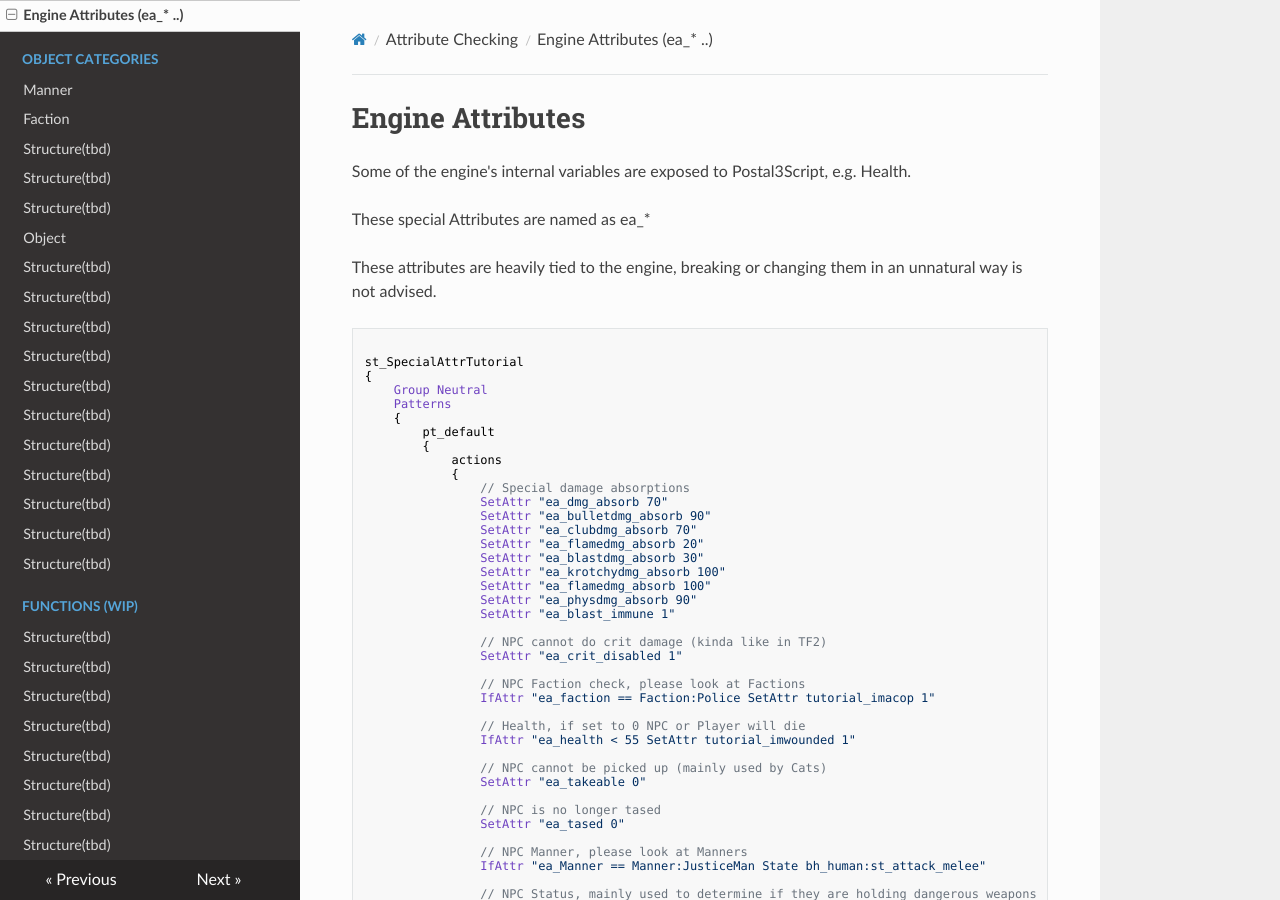
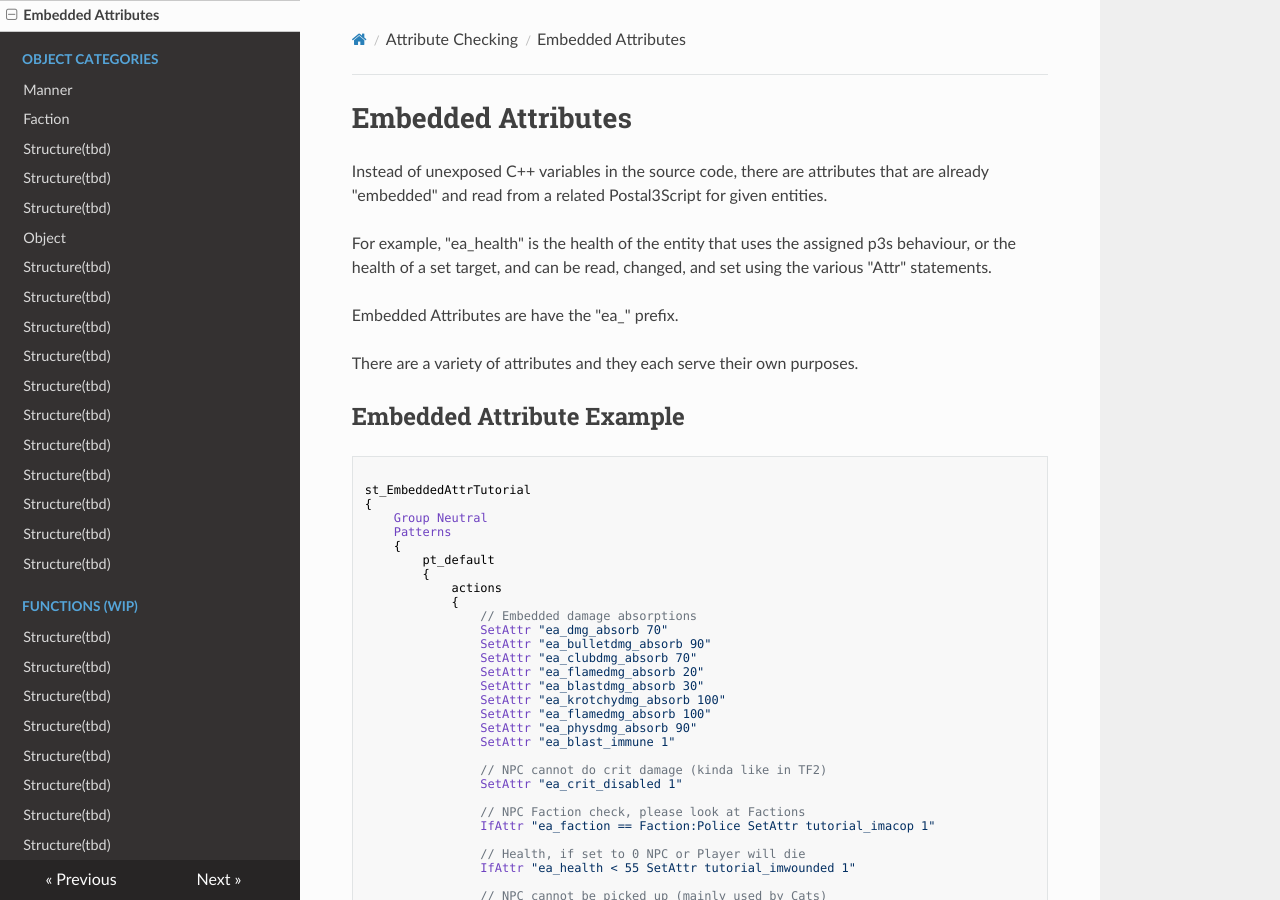
Before and after one commit to WhackJobInt/postal3scriptdocs, an MkDocs documentation site: the page built from docs/embedattributes.md, in a window 1280 px wide and 900 px high. Built offline with MkDocs 1.6.1, drawn with Linux system fonts in a browser that asks for light colours; nearby versions of some CDN libraries.

Commit message:
Update embed attributes page...

```diff
--- a/docs/spclattributes.md
+++ b/docs/embedattributes.md
@@ -1,9 +1,12 @@
-# Engine Attributes
-<p>Some of the engine's internal variables are exposed to Postal3Script, e.g. Health.
-<p>These special Attributes are named as ea_*
-<p>These attributes are heavily tied to the engine, breaking or changing them in an unnatural way is not advised.
+# Embedded Attributes
+<p>Instead of unexposed C++ variables in the source code, there are attributes that are already "embedded" and read from a related Postal3Script for given entities.
+<p>For example, "ea_health" is the health of the entity that uses the assigned p3s behaviour, or the health of a set target, and can be read, changed, and set using the various "Attr" statements.
+<p>Embedded Attributes are have the "ea_" prefix.
+<p>There are a variety of attributes and they each serve their own purposes.
+
+<h2>Embedded Attribute Example</h2>
 <pre><code class="language-js">
-st_SpecialAttrTutorial
+st_EmbeddedAttrTutorial
 {
 	Group Neutral
 	Patterns
@@ -12,7 +15,7 @@ st_SpecialAttrTutorial
 		{
 			actions
 			{
-				// Special damage absorptions
+				// Embedded damage absorptions
 				SetAttr "ea_dmg_absorb 70"
 				SetAttr "ea_bulletdmg_absorb 90"
 				SetAttr "ea_clubdmg_absorb 70"
--- a/mkdocs.yml
+++ b/mkdocs.yml
@@ -13,7 +13,7 @@ nav:
         - 'Events(tbd)': 'TBD.md'
     - 'Attribute Checking':
         - 'IfAttr, SetAttr, CheckAttr, ChangeAttr, RemoveAttr': 'attributes.md'
-        - 'Engine Attributes (ea_* ..)': 'spclattributes.md'
+        - 'Embedded Attributes': 'embedattributes.md'
     - 'Object Categories':
         - 'Manner': 'manner.md'
         - 'Faction': 'faction.md'
```
Also changed, not shown: docs/index.md (+3 -3 lines).
